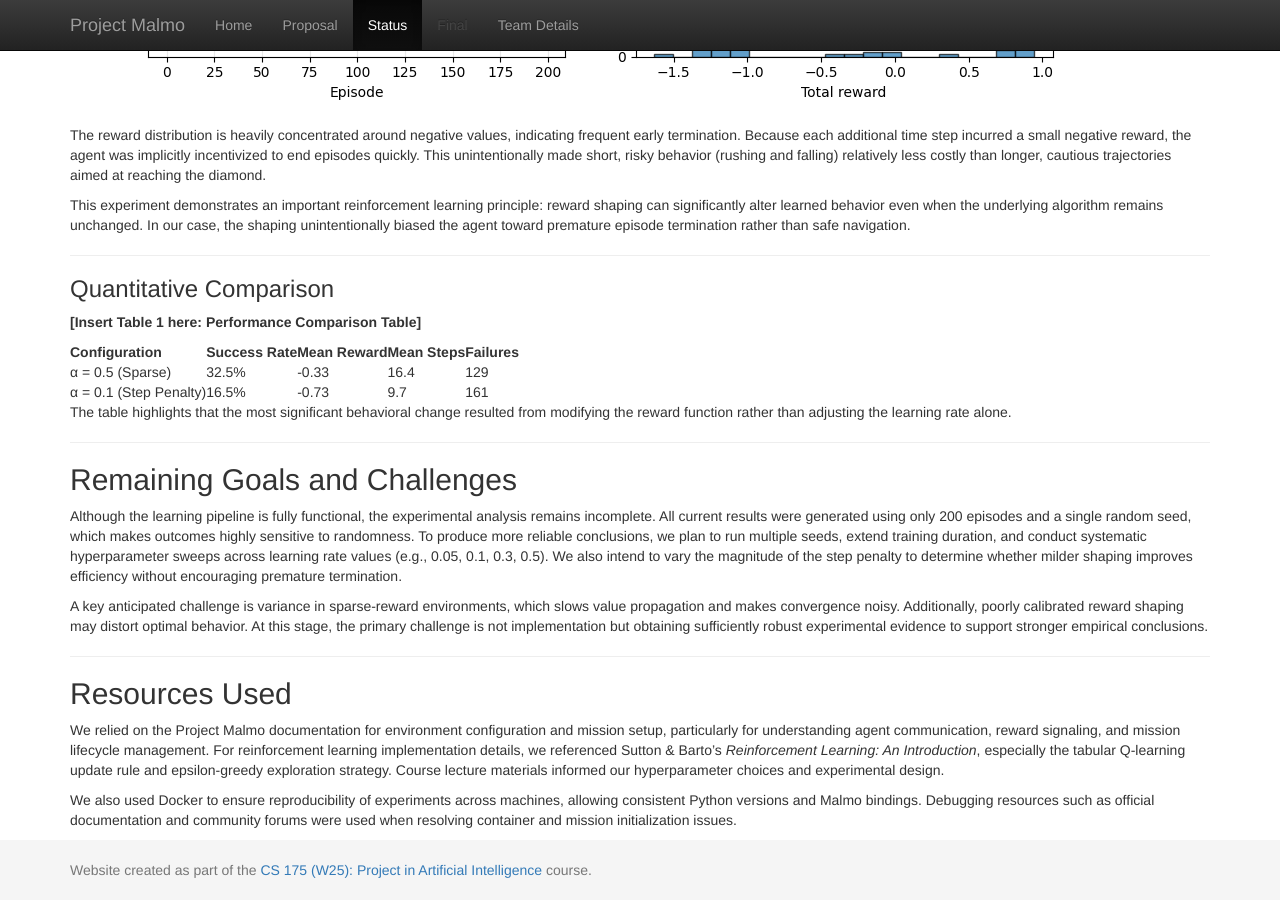
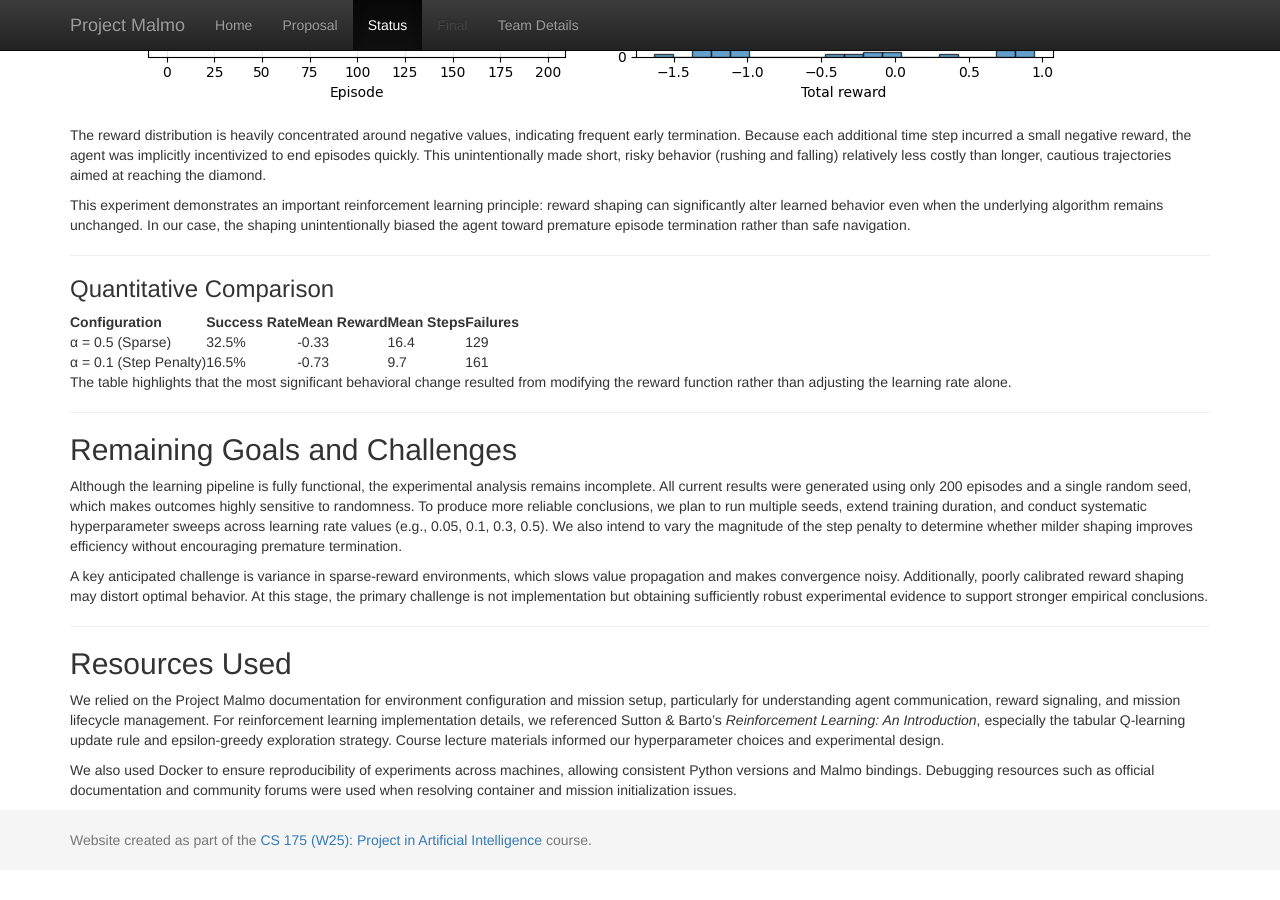
Before and after one commit to nhanngyn2004/cs175-group5, a Jekyll site: the page built from docs/status.md, in a window 1280 px wide and 900 px high, scrolled down 2006 px. Built offline with Jekyll 4.4.1, drawn with Linux system fonts in a browser that asks for light colours; after the commit the page ends 2876 px from its top, so only the background shows below that.

Commit message:
removed label from status report;

```diff
--- a/docs/status.md
+++ b/docs/status.md
@@ -62,8 +62,6 @@ This experiment demonstrates an important reinforcement learning principle: rewa
 
 ### Quantitative Comparison
 
-**[Insert Table 1 here: Performance Comparison Table]**
-
 | Configuration | Success Rate | Mean Reward | Mean Steps | Failures |
 |---------------|-------------|-------------|------------|----------|
 | α = 0.5 (Sparse) | 32.5% | -0.33 | 16.4 | 129 |
```
